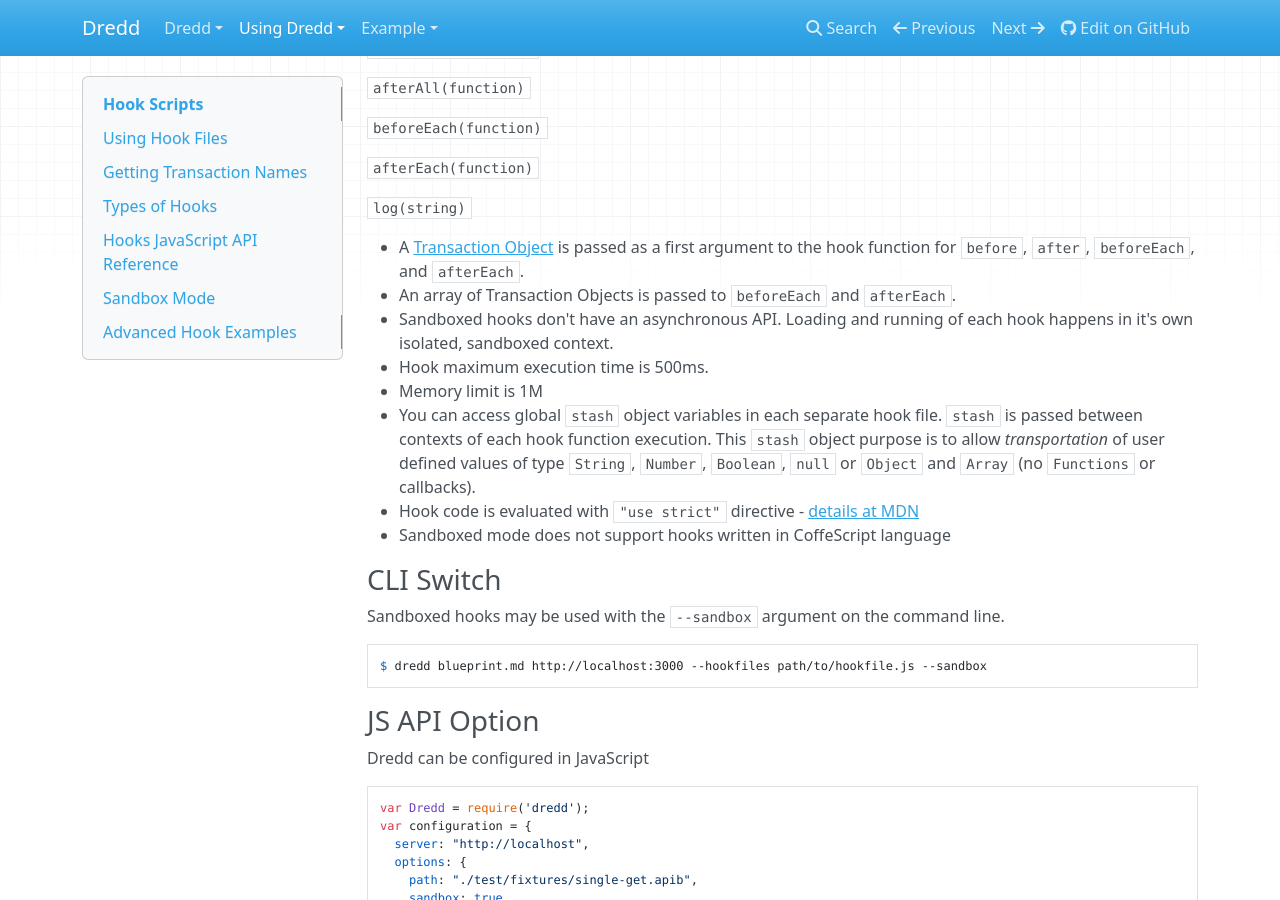
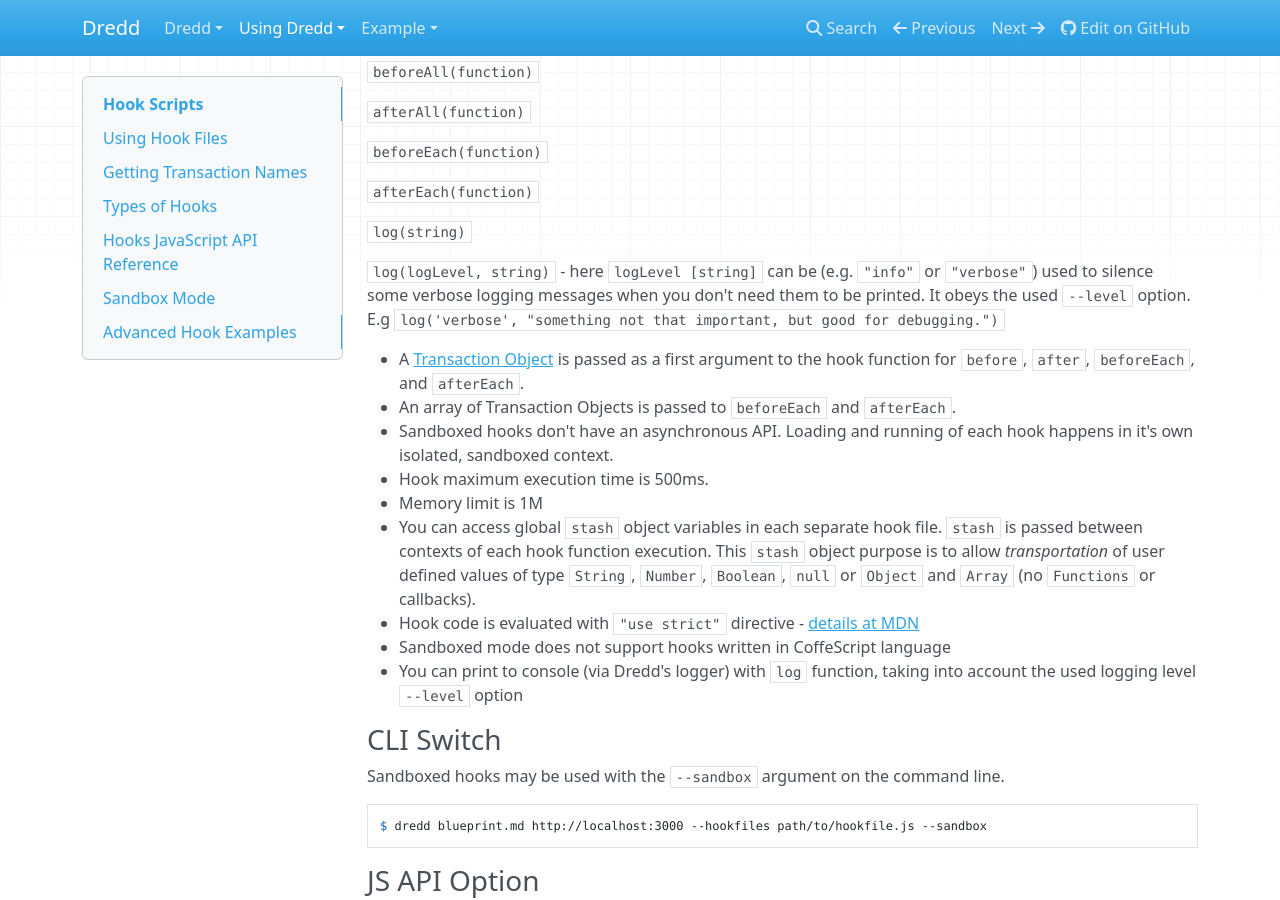
Before and after one commit to apiaryio/dredd, an MkDocs documentation site: the page built from docs/hooks.md, in a window 1280 px wide and 900 px high, scrolled down 5471 px. Built offline with MkDocs 1.6.1, drawn with Linux system fonts in a browser that asks for light colours; nearby versions of some CDN libraries; old or Windows-style settings are respelled for this version of MkDocs; some of the changed text lies outside the part shown.

Commit message:
Even more documentation about "hooks.log"

```diff
--- a/docs/hooks.md
+++ b/docs/hooks.md
@@ -67,6 +67,7 @@
 - An array of Transaction Objects is passed to `beforeEach` and `afterEach`.
 - The second argument is an optional callback function for async execution.
 - Any modifications on the `transaction` object is propagated to the actual HTTP transactions
+- We use `hooks.log` function here to print various debug message.
 
 ### Sync API
 
@@ -274,6 +275,8 @@
 
 `log(string)`
 
+`log(logLevel, string)` - here `logLevel [string]` can be (e.g. `"info"` or `"verbose"`) used to silence some verbose logging messages when you don't need them to be printed. It obeys the used `--level` option. E.g `log('verbose', "something not that important, but good for debugging.")`
+
 - A [Transaction Object](#transaction-object-structure) is passed as a first argument to the hook function for `before`, `after`, `beforeEach`, and `afterEach`.
 - An array of Transaction Objects is passed to `beforeEach` and `afterEach`.
 - Sandboxed hooks don't have an asynchronous API. Loading and running of each hook happens in it's own isolated, sandboxed context.
@@ -285,6 +288,7 @@
   of type `String`, `Number`, `Boolean`, `null` or `Object` and `Array` (no `Functions` or callbacks).
 - Hook code is evaluated with `"use strict"` directive - [details at MDN](https://mdn.io/use+strict)
 - Sandboxed mode does not support hooks written in CoffeScript language
+- You can print to console (via Dredd's logger) with `log` function, taking into account the used logging level `--level` option
 
 ### CLI Switch
 
```
